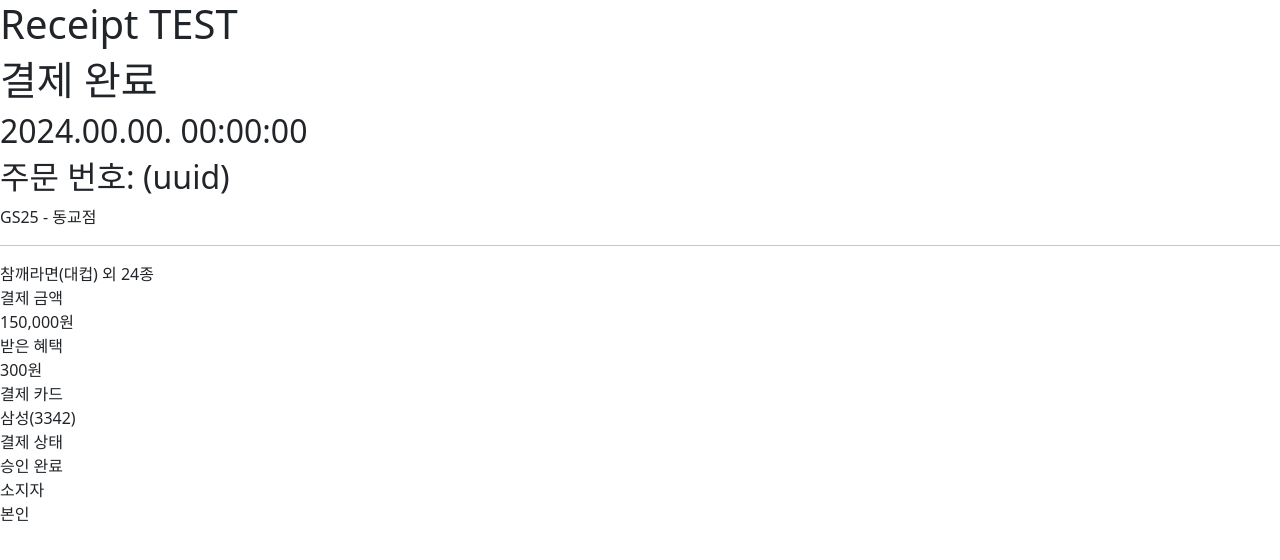
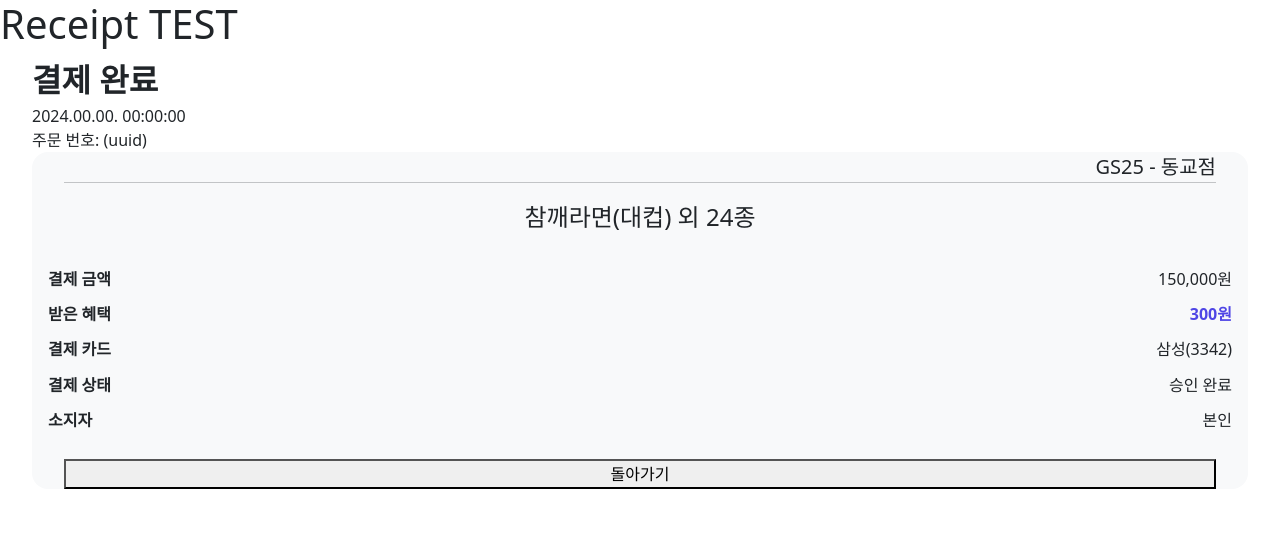
Before and after one commit to DS-TEAM11/front-smartpay, a React (Create React App) app: page / in a window 1280 px wide. Shown: the top 560 px of the page. Built offline with nearby package versions, Linux system fonts and the light colour scheme.

Commit message:
style: 결제 완료 영수증 디자인 1차 완성 #5

```diff
--- a/package.json
+++ b/package.json
@@ -13,7 +13,7 @@
         "react": "^18.3.1",
         "react-bootstrap": "^2.10.4",
         "react-dom": "^18.3.1",
-        "react-scripts": "^3.0.1",
+        "react-scripts": "^5.0.1",
         "web-vitals": "^2.1.4"
     },
     "scripts": {
--- a/src/App.js
+++ b/src/App.js
@@ -1,6 +1,6 @@
 import React from 'react';
 import Receipt from './component/Receipt';
-import 'bootstrap/dist/css/bootstrap.min.css';
+import 'bootstrap/dist/css/bootstrap.css';
 
 function App() {
     return (
--- a/src/component/Receipt.css
+++ b/src/component/Receipt.css
@@ -0,0 +1,57 @@
+.receipt {
+    width: 95%;
+    margin: auto;
+}
+
+.topInfo {
+    text-align: left;
+}
+
+.detailInfo {
+    margin: auto;
+    border-radius: 1rem;
+}
+
+.detailInfo > * {
+    margin: 0 2rem;
+}
+
+.purchaseItemInfo {
+    display: flex;
+    flex-direction: column;
+    justify-content: space-between;
+    margin: 1rem;
+}
+.purchaseItemInfo > div {
+    display: flex;
+    justify-content: space-between;
+    align-items: center;
+    margin-bottom: 0.7rem;
+}
+
+.purchaseItemName {
+    font-size: 1.5rem;
+    text-align: center;
+    margin: 1rem;
+}
+.infoTitle {
+    font-weight: bold;
+}
+
+.infoValue {
+}
+
+.royalblue {
+    font-weight: bold;
+    color: #4f46e5;
+}
+
+.title {
+    font-size: 2rem;
+    font-weight: bold;
+}
+
+.purchaseShopName {
+    font-size: 1.25rem;
+    text-align: right;
+}
--- a/src/component/Receipt.js
+++ b/src/component/Receipt.js
@@ -1,11 +1,13 @@
 import React, { useState } from 'react';
-
+import './Receipt.css';
+import axios from 'axios';
+import { Button } from 'bootstrap';
 // 로그인 정보 -> context 등에서 받아오기
 // 로그인 정보 + 쿼리스트링의 결제 순번
 // Spring Security에서 로그인 정보로 인가
 // 쿼리스트링의 값에 따라서 axios 요청 -> 받아온 데이터를 리액트에서 표시
 // 받아온 데이터를 출력하기
-const Receipt = () => {
+const Receipt = (props) => {
     const [formData, setFormData] = useState({
         name: '',
         amount: '',
@@ -25,22 +27,26 @@
     };
 
     return (
-        <div className="bg-gray-100">
-            <h1>결제 완료</h1>
-            <h2>2024.00.00. 00:00:00</h2>
-            <h2>주문 번호: (uuid)</h2>
-            <div>
-                <div className="title">GS25 - 동교점</div>
+        <div className="receipt">
+            {/* //component1 -> topInfo */}
+            <div className="topInfo">
+                <div className="title">결제 완료</div>
+                <div className="titleSubInfo">2024.00.00. 00:00:00</div>
+                <div className="titleSubInfo">주문 번호: (uuid)</div>
+            </div>
+            <div className="detailInfo bg-light d-flex flex-column w-95">
+                <div className="purchaseShopName">GS25 - 동교점</div>
                 <hr />
                 <div className="purchaseItemName">참깨라면(대컵) 외 24종</div>
-                <div className="purchaseItemPrice d-grid">
+                <div className="purchaseItemInfo">
+                    {/* axios로 받아온 값을 각각 infoTitle, infoValue로 나눠서 작성 */}
                     <div className="purchaseItemPriceName">
                         <div className="infoTitle">결제 금액</div>
                         <div className="infoValue">150,000원</div>
                     </div>
                     <div className="purchaseBenefit">
                         <div className="infoTitle">받은 혜택</div>
-                        <div className="infoValue">300원</div>
+                        <div className="infoValue royalblue">300원</div>
                     </div>
                     <div className="purchaseUsedCard">
                         <div className="infoTitle">결제 카드</div>
@@ -55,6 +61,7 @@
                         <div className="infoValue">본인</div>
                     </div>
                 </div>
+                <button> 돌아가기 </button>
             </div>
         </div>
     );
```
Also changed, not shown: 1 other file (tests, documents, lock files or other folders).
